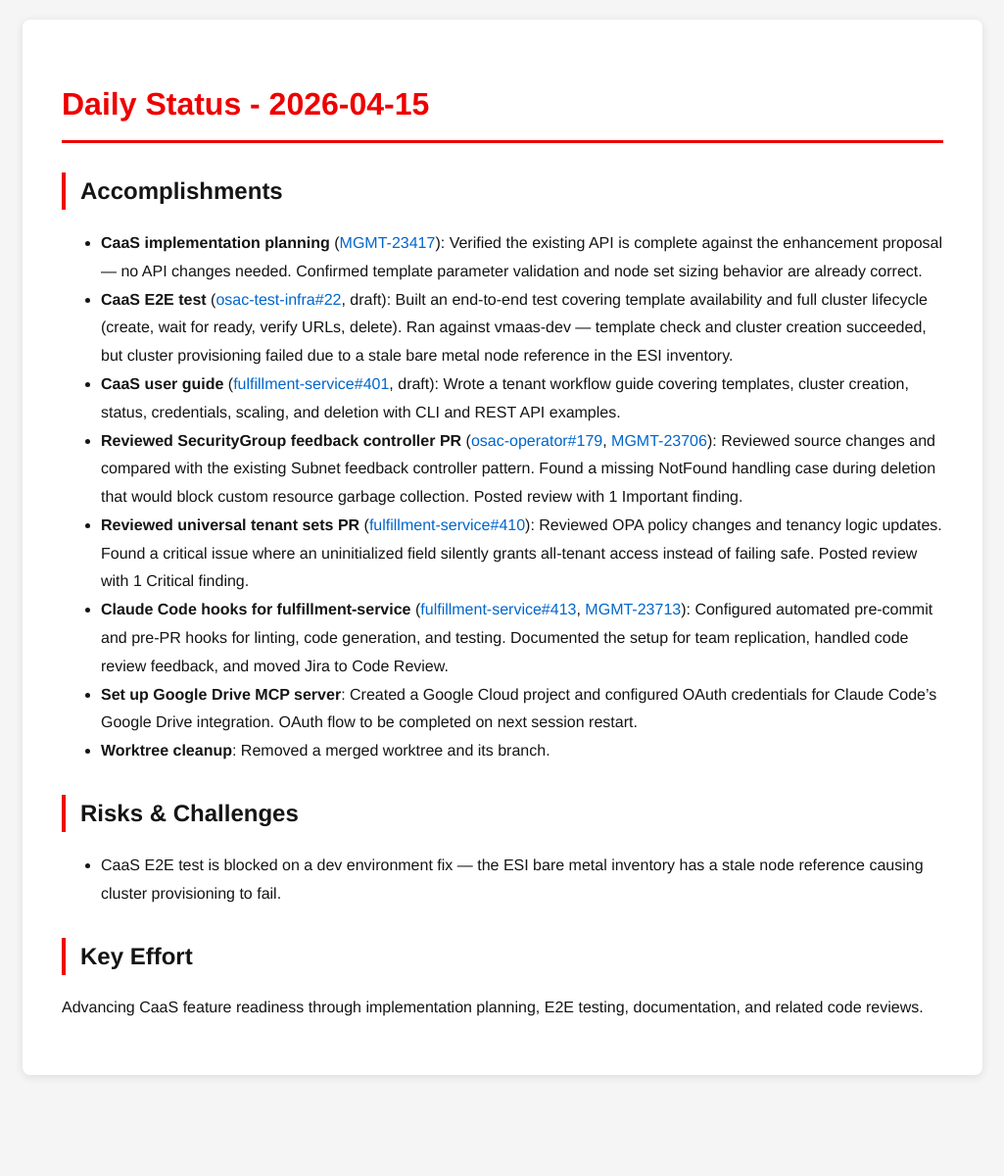
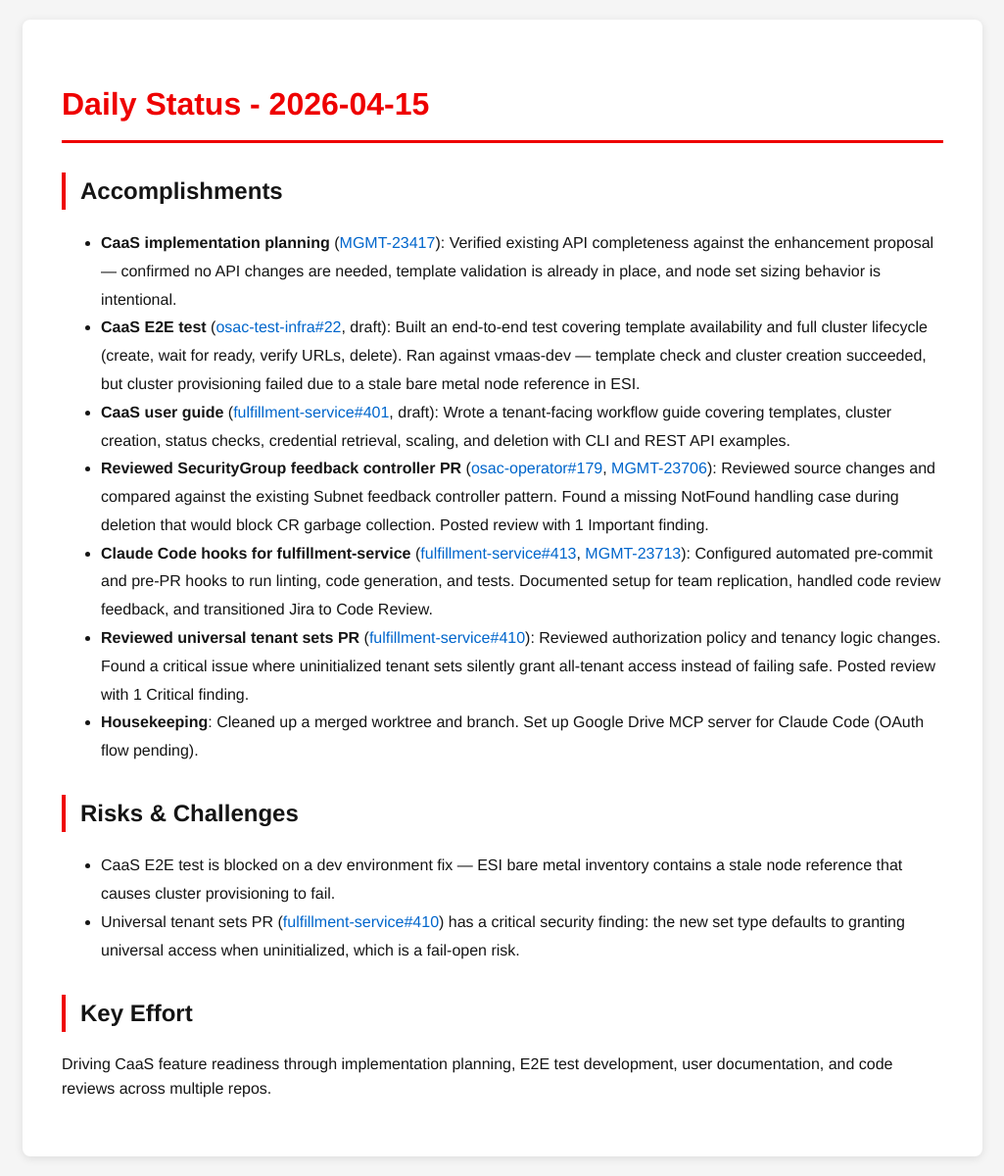
Before and after one commit to tzvatot/daily-status, a Jekyll site: the page built from 2026-04-15.md, in a window 1280 px wide. Shown: the whole page at 98% size, without its empty margins (127-1152 px from the left). Built offline with Jekyll 4.4.1, drawn with Linux system fonts in a browser that asks for light colours; before the commit the page ends 1117 px from its top, so only the background shows below that.

Commit message:
Daily status update - 2026-04-15

```diff
--- a/2026-04-15.md
+++ b/2026-04-15.md
@@ -7,17 +7,17 @@ date: 2026-04-15
 # Daily Status - 2026-04-15
 
 ## Accomplishments
-- **CaaS implementation planning** ([MGMT-23417](https://issues.redhat.com/browse/MGMT-23417)): Verified the existing API is complete against the enhancement proposal — no API changes needed. Confirmed template parameter validation and node set sizing behavior are already correct.
-- **CaaS E2E test** ([osac-test-infra#22](https://github.com/osac-project/osac-test-infra/pull/22), draft): Built an end-to-end test covering template availability and full cluster lifecycle (create, wait for ready, verify URLs, delete). Ran against vmaas-dev — template check and cluster creation succeeded, but cluster provisioning failed due to a stale bare metal node reference in the ESI inventory.
-- **CaaS user guide** ([fulfillment-service#401](https://github.com/osac-project/fulfillment-service/pull/401), draft): Wrote a tenant workflow guide covering templates, cluster creation, status, credentials, scaling, and deletion with CLI and REST API examples.
-- **Reviewed SecurityGroup feedback controller PR** ([osac-operator#179](https://github.com/osac-project/osac-operator/pull/179), [MGMT-23706](https://issues.redhat.com/browse/MGMT-23706)): Reviewed source changes and compared with the existing Subnet feedback controller pattern. Found a missing NotFound handling case during deletion that would block custom resource garbage collection. Posted review with 1 Important finding.
-- **Reviewed universal tenant sets PR** ([fulfillment-service#410](https://github.com/osac-project/fulfillment-service/pull/410)): Reviewed OPA policy changes and tenancy logic updates. Found a critical issue where an uninitialized field silently grants all-tenant access instead of failing safe. Posted review with 1 Critical finding.
-- **Claude Code hooks for fulfillment-service** ([fulfillment-service#413](https://github.com/osac-project/fulfillment-service/pull/413), [MGMT-23713](https://issues.redhat.com/browse/MGMT-23713)): Configured automated pre-commit and pre-PR hooks for linting, code generation, and testing. Documented the setup for team replication, handled code review feedback, and moved Jira to Code Review.
-- **Set up Google Drive MCP server**: Created a Google Cloud project and configured OAuth credentials for Claude Code's Google Drive integration. OAuth flow to be completed on next session restart.
-- **Worktree cleanup**: Removed a merged worktree and its branch.
+- **CaaS implementation planning** ([MGMT-23417](https://issues.redhat.com/browse/MGMT-23417)): Verified existing API completeness against the enhancement proposal — confirmed no API changes are needed, template validation is already in place, and node set sizing behavior is intentional.
+- **CaaS E2E test** ([osac-test-infra#22](https://github.com/osac-project/osac-test-infra/pull/22), draft): Built an end-to-end test covering template availability and full cluster lifecycle (create, wait for ready, verify URLs, delete). Ran against vmaas-dev — template check and cluster creation succeeded, but cluster provisioning failed due to a stale bare metal node reference in ESI.
+- **CaaS user guide** ([fulfillment-service#401](https://github.com/osac-project/fulfillment-service/pull/401), draft): Wrote a tenant-facing workflow guide covering templates, cluster creation, status checks, credential retrieval, scaling, and deletion with CLI and REST API examples.
+- **Reviewed SecurityGroup feedback controller PR** ([osac-operator#179](https://github.com/osac-project/osac-operator/pull/179), [MGMT-23706](https://issues.redhat.com/browse/MGMT-23706)): Reviewed source changes and compared against the existing Subnet feedback controller pattern. Found a missing NotFound handling case during deletion that would block CR garbage collection. Posted review with 1 Important finding.
+- **Claude Code hooks for fulfillment-service** ([fulfillment-service#413](https://github.com/osac-project/fulfillment-service/pull/413), [MGMT-23713](https://issues.redhat.com/browse/MGMT-23713)): Configured automated pre-commit and pre-PR hooks to run linting, code generation, and tests. Documented setup for team replication, handled code review feedback, and transitioned Jira to Code Review.
+- **Reviewed universal tenant sets PR** ([fulfillment-service#410](https://github.com/osac-project/fulfillment-service/pull/410)): Reviewed authorization policy and tenancy logic changes. Found a critical issue where uninitialized tenant sets silently grant all-tenant access instead of failing safe. Posted review with 1 Critical finding.
+- **Housekeeping**: Cleaned up a merged worktree and branch. Set up Google Drive MCP server for Claude Code (OAuth flow pending).
 
 ## Risks & Challenges
-- CaaS E2E test is blocked on a dev environment fix — the ESI bare metal inventory has a stale node reference causing cluster provisioning to fail.
+- CaaS E2E test is blocked on a dev environment fix — ESI bare metal inventory contains a stale node reference that causes cluster provisioning to fail.
+- Universal tenant sets PR ([fulfillment-service#410](https://github.com/osac-project/fulfillment-service/pull/410)) has a critical security finding: the new set type defaults to granting universal access when uninitialized, which is a fail-open risk.
 
 ## Key Effort
-Advancing CaaS feature readiness through implementation planning, E2E testing, documentation, and related code reviews.
+Driving CaaS feature readiness through implementation planning, E2E test development, user documentation, and code reviews across multiple repos.
```
